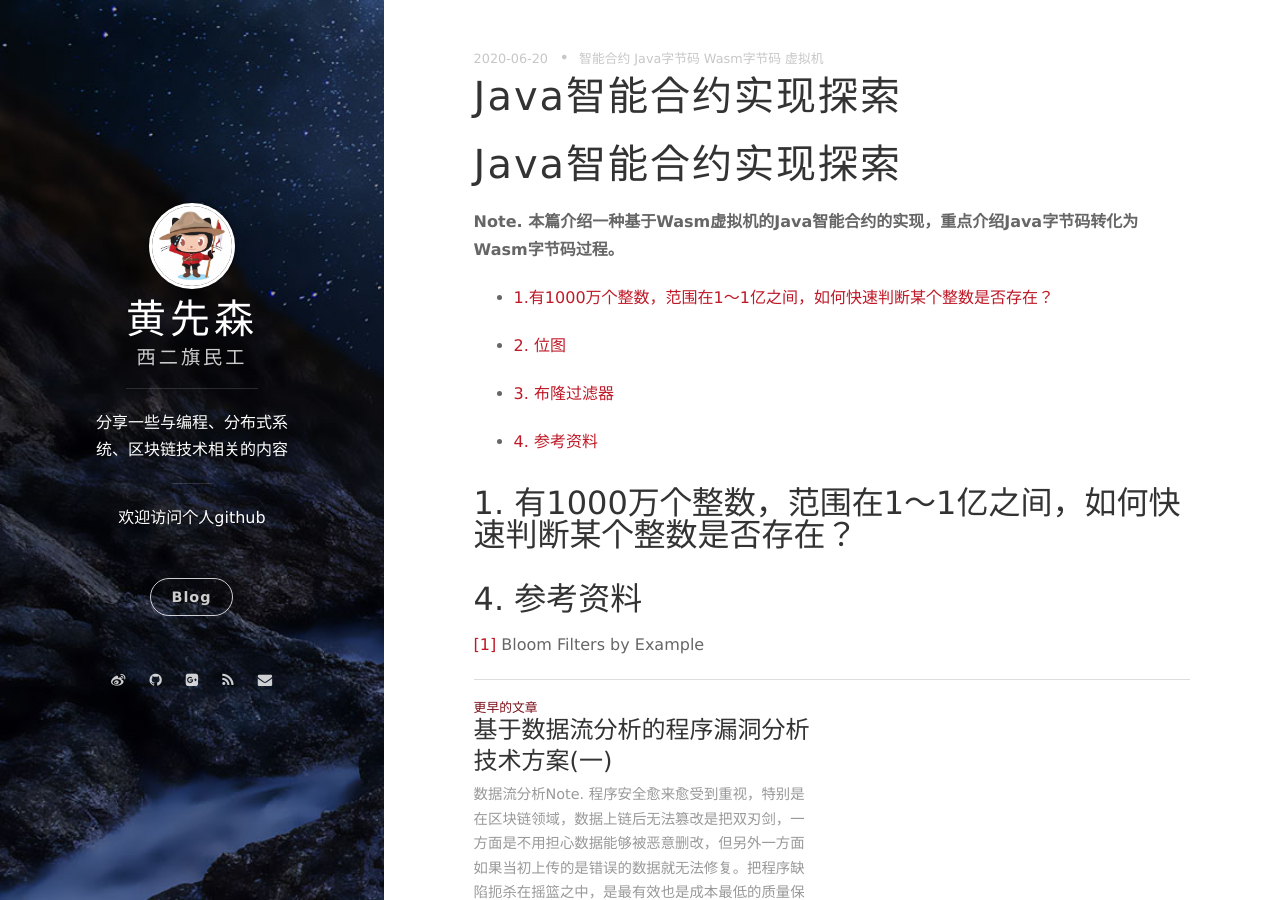
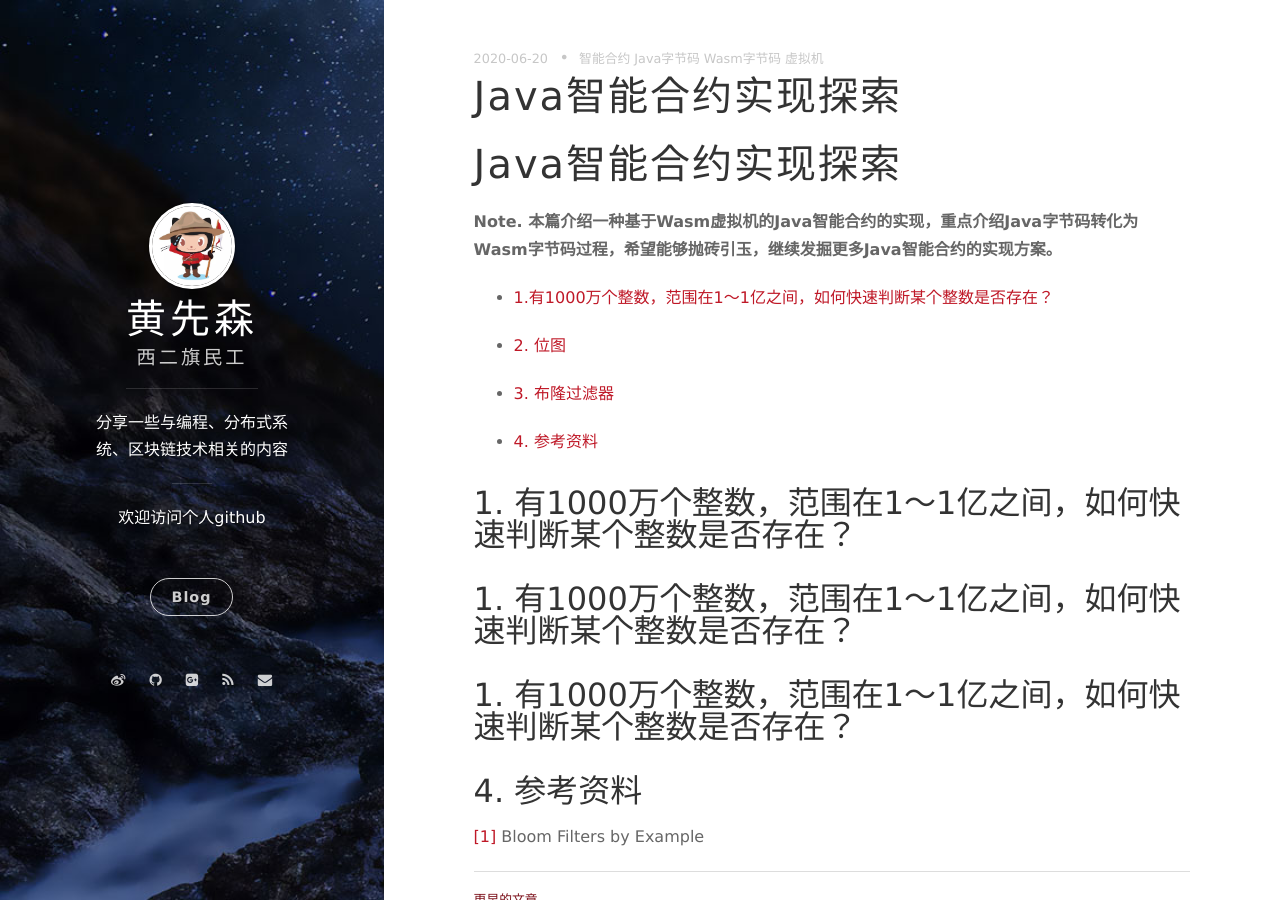
Before and after one commit to berryjam/berryjam.github.io, a Jekyll site: the page built from _posts/2020-06-20-Java智能合约实现探索.md, in a window 1280 px wide and 900 px high. Built offline with Jekyll 4.4.1, drawn with Linux system fonts in a browser that asks for light colours; nearby versions of some CDN libraries; comment, search, counter and statistics services are not loaded.

Commit message:
Update 2020-06-20-Java智能合约实现探索.md

```diff
--- a/_posts/2020-06-20-Java智能合约实现探索.md
+++ b/_posts/2020-06-20-Java智能合约实现探索.md
@@ -8,7 +8,7 @@ tags: 智能合约 Java字节码 Wasm字节码 虚拟机
 
 # Java智能合约实现探索
 
-**Note. 本篇介绍一种基于Wasm虚拟机的Java智能合约的实现，重点介绍Java字节码转化为Wasm字节码过程。**
+**Note. 本篇介绍一种基于Wasm虚拟机的Java智能合约的实现，重点介绍Java字节码转化为Wasm字节码过程，希望能够抛砖引玉，继续发掘更多Java智能合约的实现方案。**
 
 - [1.有1000万个整数，范围在1～1亿之间，如何快速判断某个整数是否存在？](https://github.com/berryjam/berryjam.github.io/blob/master/_posts/2019-10-25-BloomFilter(%E5%B8%83%E9%9A%86%E8%BF%87%E6%BB%A4%E5%99%A8)%E4%BB%8B%E7%BB%8D.md#1-%E6%9C%891000%E4%B8%87%E4%B8%AA%E6%95%B4%E6%95%B0%E8%8C%83%E5%9B%B4%E5%9C%A811%E4%BA%BF%E4%B9%8B%E9%97%B4%E5%A6%82%E4%BD%95%E5%BF%AB%E9%80%9F%E5%88%A4%E6%96%AD%E6%9F%90%E4%B8%AA%E6%95%B4%E6%95%B0%E6%98%AF%E5%90%A6%E5%AD%98%E5%9C%A8)
 
@@ -21,6 +21,10 @@ tags: 智能合约 Java字节码 Wasm字节码 虚拟机
 
 ## 1. 有1000万个整数，范围在1～1亿之间，如何快速判断某个整数是否存在？
 
+## 1. 有1000万个整数，范围在1～1亿之间，如何快速判断某个整数是否存在？
+
+## 1. 有1000万个整数，范围在1～1亿之间，如何快速判断某个整数是否存在？
+
 ## 4. 参考资料
 
 [[1]](https://llimllib.github.io/bloomfilter-tutorial/) Bloom Filters by Example
```
